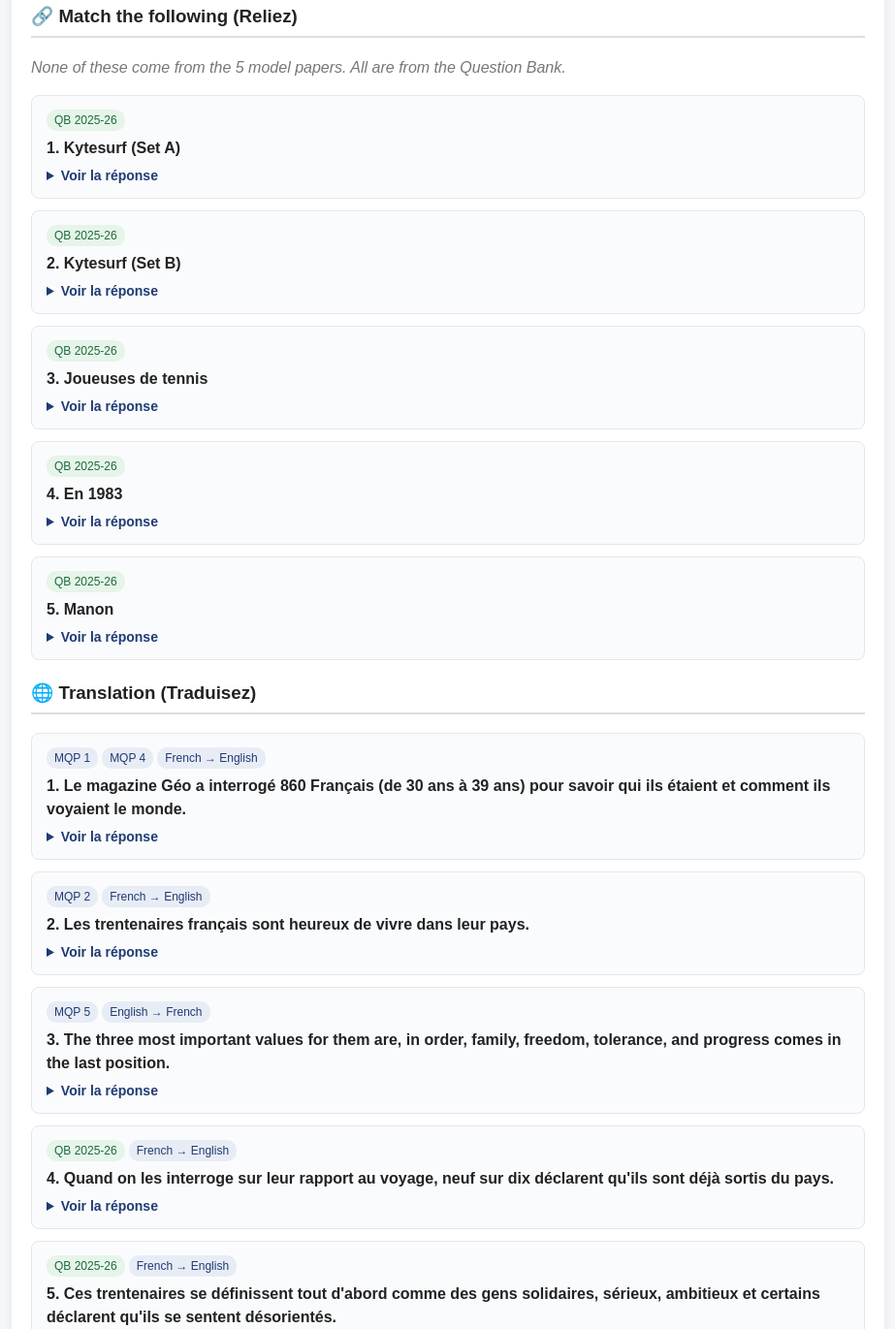
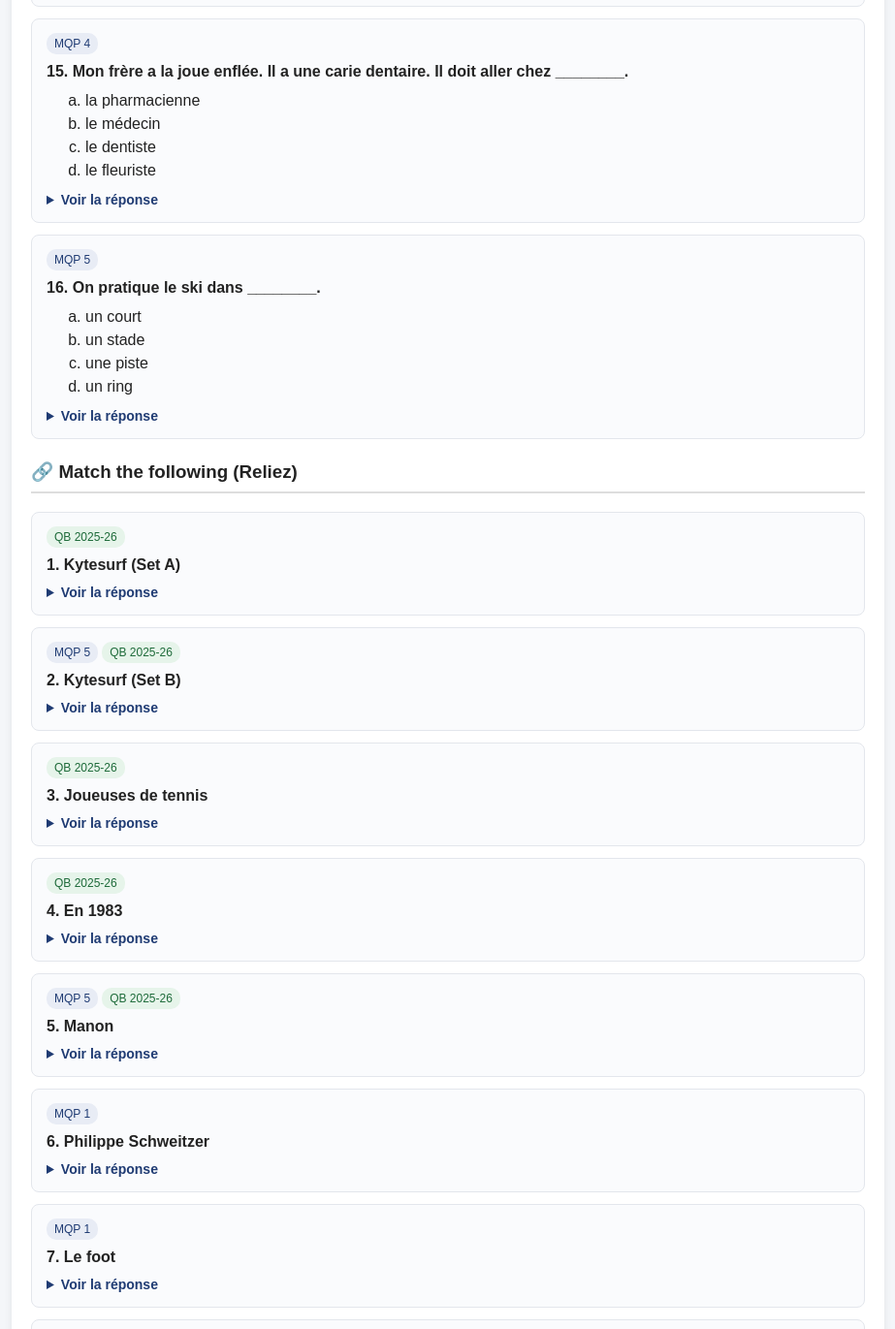
Before and after one commit to Kushal-Varma-JV/french, a plain HTML site: page index.html in a window 1280 px wide. Shown: the part 3678-5049 px from the top of the page at 97% size, without its empty margins (178-1101 px from the left). Drawn offline with Linux system fonts and the light colour scheme.

Commit message:
Update index.html

```diff
--- a/index.html
+++ b/index.html
@@ -128,10 +128,10 @@
     </div>
 
     <div class="q">
-      <span class="qtag">QB 2025-26</span>
-      <p class="qt">10. Le sport extrême à la mode est :</p>
+      <span class="tag">MQP 2</span><span class="tag">MQP 4</span><span class="qtag">QB 2025-26</span>
+      <p class="qt">10. Le sport extrême à la mode est : (MQP 4: "________ est le sport extrême à la mode, il connaît beaucoup de succès auprès des jeunes.")</p>
       <ol type="a" class="opts"><li>la pétanque</li><li>le Rallye</li><li>le Kytesurf</li><li>le Foot</li></ol>
-      <details><summary>Voir la réponse</summary><p class="ans"><b>c) le Kytesurf</b></p></details>
+      <details><summary>Voir la réponse</summary><p class="ans"><b>le Kytesurf</b> (option c in MQP 2 and QB; option d in MQP 4, where the options are: la rallye, le foot, la pétanque, le kytesurf)</p></details>
     </div>
 
     <div class="q">
@@ -145,7 +145,7 @@
       <span class="qtag">QB 2025-26</span>
       <p class="qt">12. Philippe Schweitzer est ________ de Manon.</p>
       <ol type="a" class="opts"><li>l'oncle</li><li>l'ami</li><li>le frère</li><li>l'entraîneur</li></ol>
-      <details><summary>Voir la réponse</summary><p class="ans"><b>d) l'entraîneur</b></p></details>
+      <details><summary>Voir la réponse</summary><p class="ans"><b>d) l'entraîneur</b> (he is also her father, see Match the following no. 6)</p></details>
     </div>
 
     <div class="q">
@@ -162,8 +162,21 @@
       <details><summary>Voir la réponse</summary><p class="ans"><b>c) 1968</b></p></details>
     </div>
 
+    <div class="q">
+      <span class="tag">MQP 4</span>
+      <p class="qt">15. Mon frère a la joue enflée. Il a une carie dentaire. Il doit aller chez ________.</p>
+      <ol type="a" class="opts"><li>la pharmacienne</li><li>le médecin</li><li>le dentiste</li><li>le fleuriste</li></ol>
+      <details><summary>Voir la réponse</summary><p class="ans"><b>c) le dentiste</b></p></details>
+    </div>
+
+    <div class="q">
+      <span class="tag">MQP 5</span>
+      <p class="qt">16. On pratique le ski dans ________.</p>
+      <ol type="a" class="opts"><li>un court</li><li>un stade</li><li>une piste</li><li>un ring</li></ol>
+      <details><summary>Voir la réponse</summary><p class="ans"><b>c) une piste</b></p></details>
+    </div>
+
     <h3>🔗 Match the following (Reliez)</h3>
-    <p class="none">None of these come from the 5 model papers. All are from the Question Bank.</p>
 
     <div class="q">
       <span class="qtag">QB 2025-26</span>
@@ -172,7 +185,7 @@
     </div>
 
     <div class="q">
-      <span class="qtag">QB 2025-26</span>
+      <span class="tag">MQP 5</span><span class="qtag">QB 2025-26</span>
       <p class="qt">2. Kytesurf (Set B)</p>
       <details><summary>Voir la réponse</summary><p class="ans">→ <b>sport extrême à la mode</b></p></details>
     </div>
@@ -190,9 +203,27 @@
     </div>
 
     <div class="q">
-      <span class="qtag">QB 2025-26</span>
+      <span class="tag">MQP 5</span><span class="qtag">QB 2025-26</span>
       <p class="qt">5. Manon</p>
       <details><summary>Voir la réponse</summary><p class="ans">→ <b>nageuse de haut niveau</b></p></details>
+    </div>
+
+    <div class="q">
+      <span class="tag">MQP 1</span>
+      <p class="qt">6. Philippe Schweitzer</p>
+      <details><summary>Voir la réponse</summary><p class="ans">→ <b>est le père de Manon</b></p></details>
+    </div>
+
+    <div class="q">
+      <span class="tag">MQP 1</span>
+      <p class="qt">7. Le foot</p>
+      <details><summary>Voir la réponse</summary><p class="ans">→ <b>sport n°1 en France</b></p></details>
+    </div>
+
+    <div class="q">
+      <span class="tag">MQP 2</span>
+      <p class="qt">8. Madin</p>
+      <details><summary>Voir la réponse</summary><p class="ans">→ <b>petit prodige du football français</b></p></details>
     </div>
 
     <h3>🌐 Translation (Traduisez)</h3>
@@ -275,6 +306,24 @@
       <details><summary>Voir la réponse</summary><p class="ans">Today he is her coach, and also a happy father.</p></details>
     </div>
 
+    <div class="q">
+      <span class="tag">MQP 1</span><span class="tag">French → English</span>
+      <p class="qt">14. Madin est un nouveau petit prodige du football français.</p>
+      <details><summary>Voir la réponse</summary><p class="ans">Madin is a new little prodigy (genius) of French football.</p></details>
+    </div>
+
+    <div class="q">
+      <span class="tag">MQP 1</span><span class="tag">English → French</span>
+      <p class="qt">15. It is true that practice of a sport permits children to spend their energy.</p>
+      <details><summary>Voir la réponse</summary><p class="ans">Il est vrai que la pratique d'un sport permet aux enfants de dépenser leur énergie.</p></details>
+    </div>
+
+    <div class="q">
+      <span class="tag">MQP 3</span><span class="tag">MQP 4</span><span class="tag">English → French</span>
+      <p class="qt">16. It is true that the practice of a sport permits (allows) children to spend their energy, to learn (some) rules and to respect them.</p>
+      <details><summary>Voir la réponse</summary><p class="ans">Il est vrai que la pratique d'un sport permet aux enfants de dépenser leur énergie, d'apprendre des règles et de les respecter.</p></details>
+    </div>
+
   </div>
 </div>
 
@@ -314,10 +363,10 @@
     </div>
 
     <div class="q">
-      <span class="tag">MQP 3</span> <span class="warn">⚠ À vérifier</span>
+      <span class="tag">MQP 3</span> <span class="warn">⚠ À vérifier (answer and chapter)</span>
       <p class="qt">5. En 2008, en moyenne, les Français ont dépensé ________.</p>
       <ol type="a" class="opts"><li>150€</li><li>310€</li><li>300€</li><li>100€</li></ol>
-      <details><summary>Voir la réponse</summary><p class="ans"><b>b) 310€</b> (probable answer, please confirm in your textbook)</p></details>
+      <details><summary>Voir la réponse</summary><p class="ans"><b>b) 310€</b> (best guess only. This question is not in the QB and could not be confirmed. Look for "En 2008, en moyenne…" in your textbook or ask your teacher.)</p></details>
     </div>
 
     <div class="q">
@@ -670,7 +719,7 @@
     <div class="q">
       <span class="tag">MQP 3</span> <span class="warn">⚠ Check chapter</span>
       <p class="qt">6. Mon voisin écoute la musique</p>
-      <details><summary>Voir la réponse</summary><p class="ans">→ <b>Il écoute la musique avec un casque.</b></p></details>
+      <details><summary>Voir la réponse</summary><p class="ans">→ <b>Il écoute la musique avec un casque.</b> (The QB groups questions about neighbours with Dossier 4, so this may belong to that chapter.)</p></details>
     </div>
 
     <div class="q">
```
